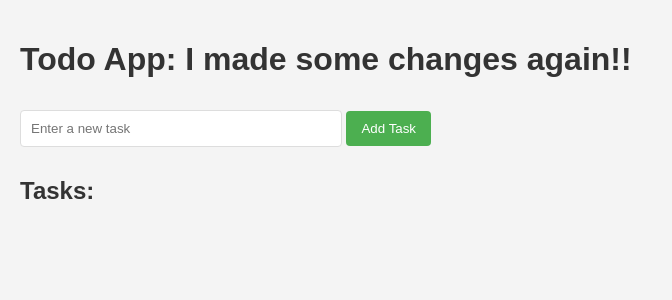
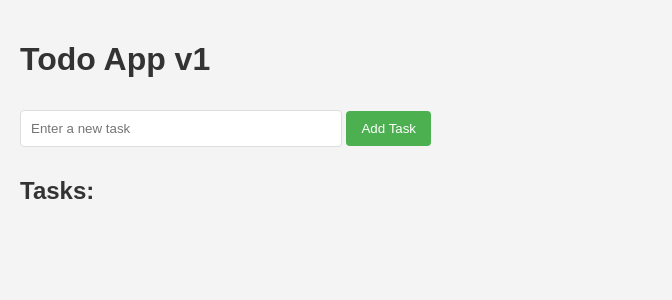
Before and after one commit to samperay/jenkins-project, a Flask app: page / in a window 1280 px wide. Shown: the top 300 px of the page, without its empty margins (0-672 px from the left). Run offline with Flask 3, Linux system fonts and the light colour scheme.

Commit message:
v1 modified

```diff
--- a/templates/index.html
+++ b/templates/index.html
@@ -57,7 +57,7 @@
     </style>
   </head>
   <body>
-    <h1>Todo App: I made some changes again!!</h1>
+    <h1>Todo App v1</h1>
 
     <!-- Add Task Form -->
     <form method="post">
```
